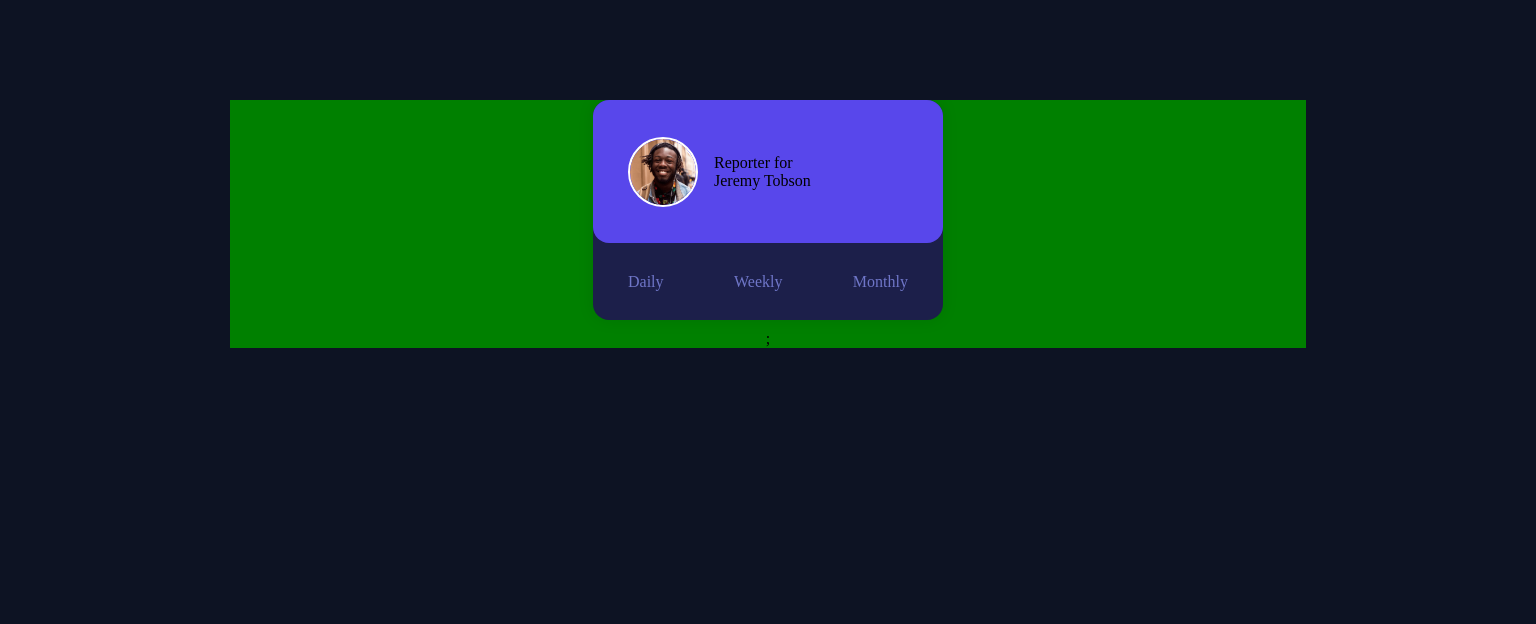
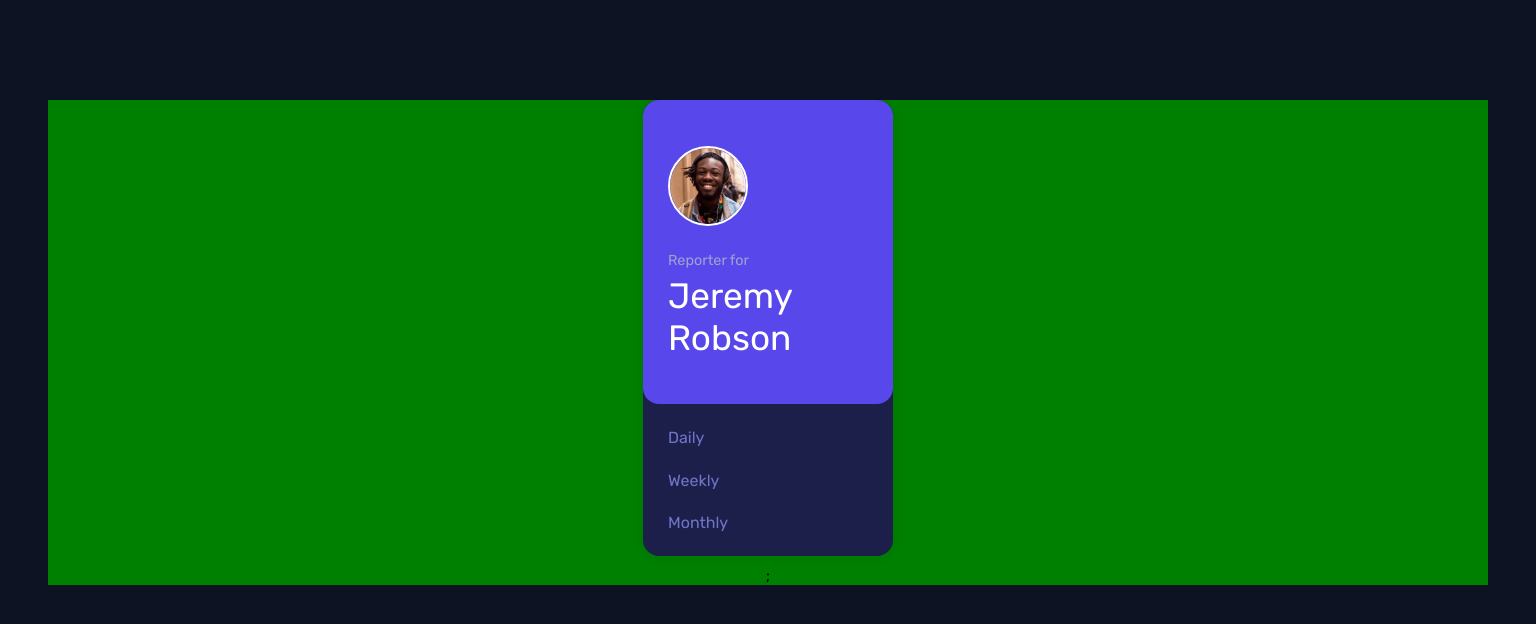
Before and after one commit to TyperGuy/time-tracking-chalenge, a React (Vite) app in the folder chalenge-time-tracking-tasmlu/: page / in a window 1536 px wide. Shown: the top 624 px of the page. Built offline with nearby package versions, Linux system fonts and the light colour scheme; no server answers.

Commit message:
feat : implement  profile component UI

```diff
--- a/chalenge-time-tracking-tasmlu/index.html
+++ b/chalenge-time-tracking-tasmlu/index.html
@@ -3,6 +3,10 @@
   <head>
     <meta charset="UTF-8" />
     <link rel="icon" type="image/svg+xml" href="/fav.png" />
+    <link rel="preconnect" href="https://fonts.googleapis.com">
+    <link rel="preconnect" href="https://fonts.googleapis.com">
+    <link rel="preconnect" href="https://fonts.gstatic.com" crossorigin>
+    <link href="https://fonts.googleapis.com/css2?family=Rubik:wght@300;400;500&display=swap" rel="stylesheet">
     <meta name="viewport" content="width=device-width, initial-scale=1.0" />
     <title>Time Tracking APP</title>
   </head>
--- a/chalenge-time-tracking-tasmlu/src/components/profile/Profile.module.scss
+++ b/chalenge-time-tracking-tasmlu/src/components/profile/Profile.module.scss
@@ -7,6 +7,7 @@
   display: flex ;
   flex-direction: column;
   align-items: center;
+  color: #fff;
 }
 .profileImage{
   width: 70px;
@@ -22,14 +23,9 @@
   display: grid;
   place-items: center;
 }
-
-.optionsContainer{
-  width: 80%;
-  height: 35%;
-  display: flex;
-  justify-content: space-between;
-  align-items: center;
-  color: hsl(235, 45%, 61%);
+.tag{
+  font-size: .9em;
+  color:hsl(235, 36%, 72%);
 }
 .insideContainer{
   width: 80%;
@@ -41,4 +37,64 @@
   width: 80%;
   display: flex;
   flex-direction: column;
+  gap: 6px;
 }
+
+
+.sideContainer{
+  display: flex;
+  flex-direction: column;
+  gap: 6px;
+}
+.optionsContainer{
+  width: 80%;
+  height: 35%;
+  display: flex;
+  justify-content: space-between;
+  align-items: center;
+  color: hsl(235, 45%, 61%);
+}
+
+.profileName{
+  font-size: 1.6em;
+}
+
+@media only screen and (min-width : 1440px) {
+
+  .card{
+    width: 250px;
+    height: 456px;
+  }
+  .header{
+    width: 100%;
+    height: 70%;
+  }
+  .profileImage{
+    width: 80px;
+    height: 80px;
+
+  }
+  .insideContainer{
+    height: 70%;
+    width: 80%;
+    display: flex;
+    flex-direction: column;
+    gap: 26px;
+    justify-content: space-between;
+    align-items: flex-start;
+  }
+
+  .profileName{
+    font-size: 2.2em;
+  }
+  .optionsContainer{
+    width: 80%;
+    height: 35%;
+    display: flex;
+    flex-direction: column;
+    justify-content: space-evenly;
+    align-items: flex-start;
+    color: hsl(235, 45%, 61%);
+  }
+
+}
--- a/chalenge-time-tracking-tasmlu/src/components/profile/index.tsx
+++ b/chalenge-time-tracking-tasmlu/src/components/profile/index.tsx
@@ -11,8 +11,8 @@ const ProfileCard = () => {
             alt="profile image"
           />
           <div className={Styles.sideContainer}>
-            <span>Reporter for</span>
-            <span>Jeremy Tobson</span>
+            <span className={Styles.tag}>Reporter for</span>
+            <span className={Styles.profileName}>Jeremy Robson</span>
           </div>
         </div>
       </header>
--- a/chalenge-time-tracking-tasmlu/src/pages/home/Home.module.scss
+++ b/chalenge-time-tracking-tasmlu/src/pages/home/Home.module.scss
@@ -10,7 +10,7 @@
   @media only screen and (min-width : 1440px) {
 
      background-color: green;
-     max-width: 70%;
-     width: 70%;
+     max-width: 1440px;
+     width: 1440px;
   }
 }
--- a/chalenge-time-tracking-tasmlu/src/styles/_global.scss
+++ b/chalenge-time-tracking-tasmlu/src/styles/_global.scss
@@ -2,6 +2,7 @@
   margin: 0;
   padding: 0;
   box-sizing: border-box;
+  font-family: 'Rubik', sans-serif;
 }
 body{
   background-color: #0D1323;
```
